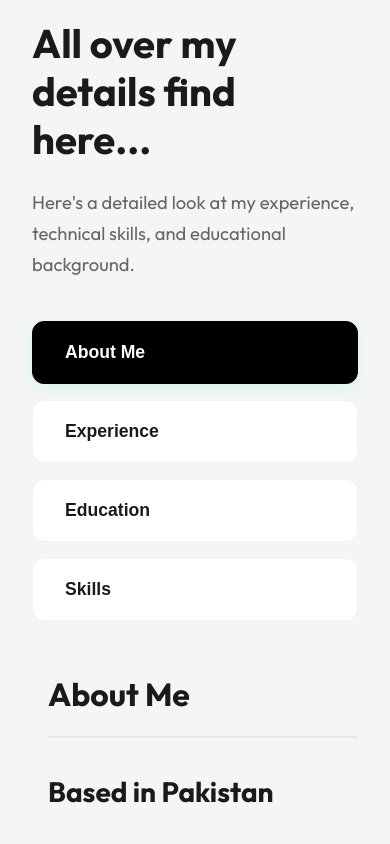
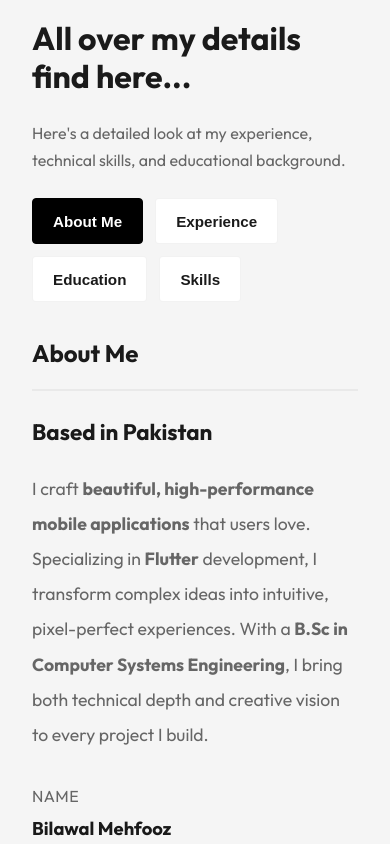
Before and after one commit to Bilawal-Mehfooz-Malik/portfolio-web, a website built with Vite: page index.html in a window 390 px wide. Shown: the part 680-1524 px from the top of the page. Built offline with nearby package versions, Linux system fonts and the light colour scheme.

Commit message:
updated layout responsive ness

```diff
--- a/src/components/Resume/Resume.css
+++ b/src/components/Resume/Resume.css
@@ -54,7 +54,7 @@
     background: var(--bg-color);
     border: 1px solid var(--glass-border);
     padding: 1.25rem 2rem;
-    border-radius: var(--radius-md);
+    border-radius: 4px;
     color: var(--text-color);
     font-weight: 600;
     font-size: 1.1rem;
@@ -74,9 +74,7 @@
 .tab-btn.active {
     background: var(--primary-color);
     color: var(--bg-color);
-    /* Dark text on white bg (dark mode), White text on black bg (light mode) */
     border-color: var(--primary-color);
-    box-shadow: 0 4px 15px rgba(100, 255, 218, 0.2);
     font-weight: 700;
 }
 
@@ -283,19 +281,78 @@
 @media (max-width: 768px) {
     .resume-grid {
         grid-template-columns: 1fr;
-        gap: 3rem;
+        gap: 2rem;
     }
 
     .resume-sidebar {
         position: static;
     }
 
+    .resume-title {
+        font-size: 2rem;
+    }
+
+    .resume-desc {
+        font-size: 1rem;
+        margin-bottom: 1.5rem;
+    }
+
+    /* Tabs: horizontal scroll, auto-width */
+    .resume-tabs {
+        flex-direction: row;
+        flex-wrap: wrap;
+        gap: 0.75rem;
+    }
+
+    .tab-btn {
+        width: auto;
+        padding: 0.85rem 1.25rem;
+        font-size: 0.95rem;
+        flex-shrink: 0;
+    }
+
     .resume-content {
         position: relative;
         z-index: 1;
+        padding-left: 0;
     }
 
     .tab-content {
         background: var(--card-bg);
     }
+
+    .tab-title {
+        font-size: 1.5rem;
+        margin-bottom: 1.5rem;
+    }
+
+    /* Cards: single column, full width */
+    .resume-scroll-container {
+        grid-template-columns: 1fr;
+        gap: 1rem;
+    }
+
+    .resume-card {
+        padding: 1.5rem;
+    }
+
+    /* Info grid: single column */
+    .info-grid {
+        grid-template-columns: 1fr;
+        gap: 1.5rem;
+        row-gap: 1.5rem;
+    }
+
+    .about-tab-text .bio-heading {
+        font-size: 1.4rem;
+    }
+
+    .about-tab-text .bio-text {
+        font-size: 1.1rem;
+        margin-bottom: 2rem;
+    }
+
+    .info-item .value {
+        font-size: 1.15rem;
+    }
 }
```
